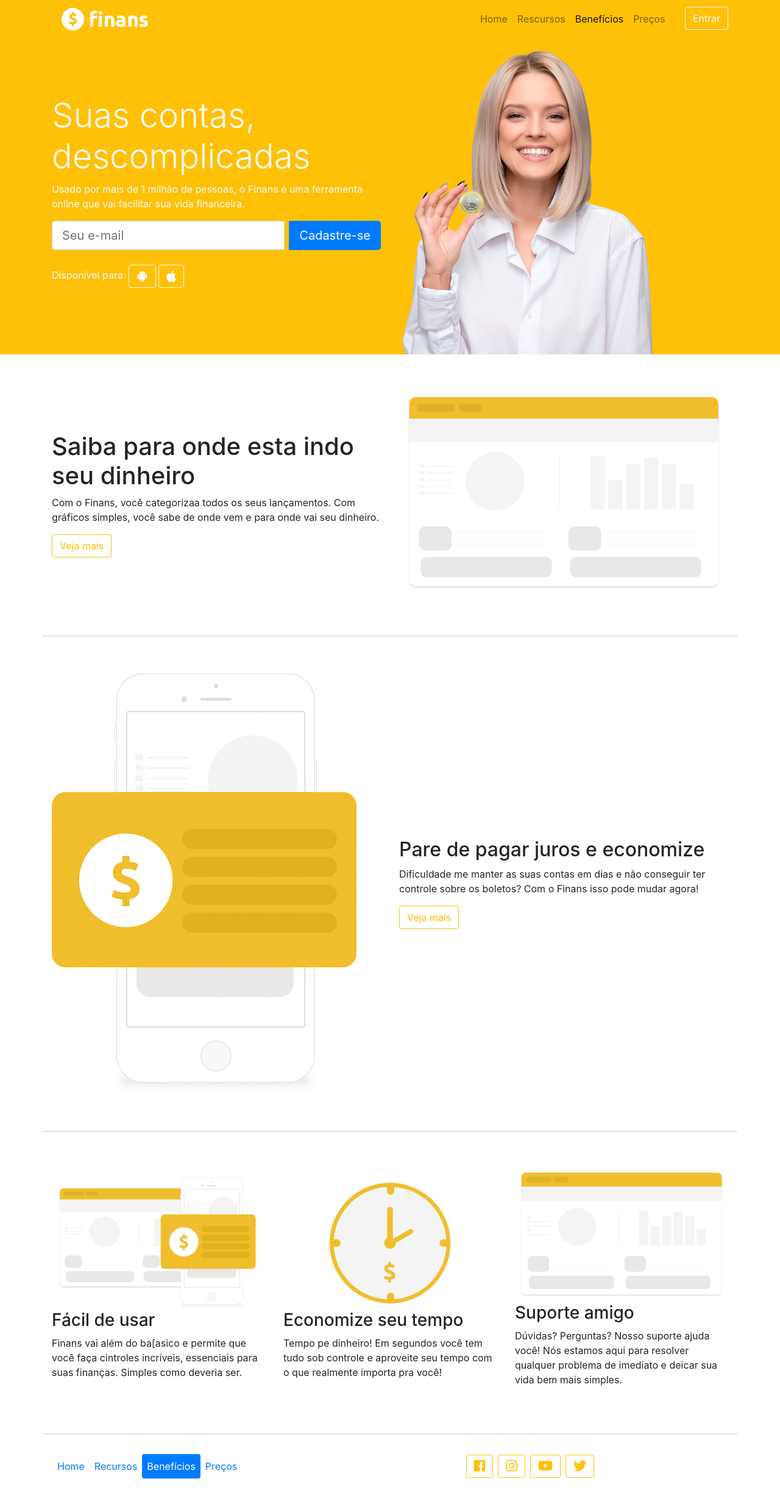
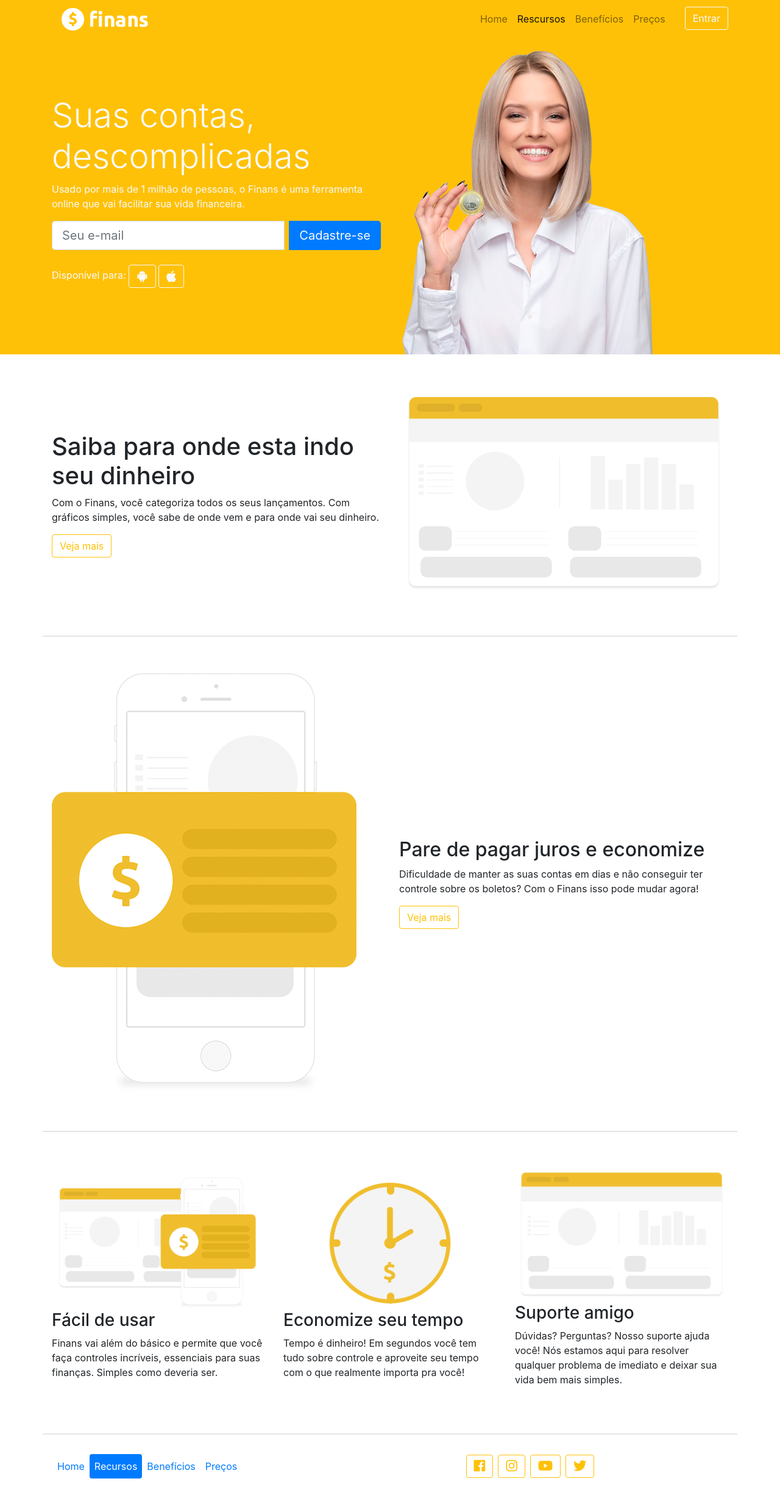
Before and after one commit to Rikelmy22/projeto-finans, a plain HTML site: page beneficios.html in a window 1280 px wide. Shown: the whole page at 61% size. Drawn offline with nearby package versions, Linux system fonts and the light colour scheme.

Commit message:
Correção dos erros de português e criei uma mediaquery para o formulário se adaptar

```diff
--- a/beneficios.html
+++ b/beneficios.html
@@ -4,7 +4,7 @@
     <!-- Meta tags Obrigatórias -->
     <meta charset="utf-8">
     <meta name="viewport" content="width=device-width, initial-scale=1, shrink-to-fit=no">
-    <title>Finans - Benefícios</title>
+    <title>Finans - Recursos</title>
 
     <!-- Bootstrap CSS -->
     <link rel="stylesheet" href="https://stackpath.bootstrapcdn.com/bootstrap/4.1.3/css/bootstrap.min.css" integrity="sha384-MCw98/SFnGE8fJT3GXwEOngsV7Zt27NXFoaoApmYm81iuXoPkFOJwJ8ERdknLPMO" crossorigin="anonymous">
@@ -13,7 +13,7 @@
     <link rel="stylesheet" href="https://use.fontawesome.com/releases/v5.3.1/css/all.css" integrity="sha384-mzrmE5qonljUremFsqc01SB46JvROS7bZs3IO2EmfFsd15uHvIt+Y8vEf7N7fWAU" crossorigin="anonymous">
 
      <!-- CSS customizado -->
-     <link rel="stylesheet" href="css/style.css">
+     <link rel="stylesheet" media="all" href="css/style.css">
 
   </head>
   <body>
@@ -33,16 +33,16 @@
                             <a href="index.html" class="nav-link">Home</a>
                         </li>
                         <li class="nav-item">
-                            <a href="recursos.html" class="nav-link">Rescursos</a>
+                            <a href="recursos.html" class="nav-link active">Rescursos</a>
                         </li>
                         <li class="nav-item">
-                            <a href="beneficios.html" class="nav-link active">Benefícios</a>
+                            <a href="beneficios.html" class="nav-link">Benefícios</a>
                         </li>
                         <li class="nav-item">
                             <a href="precos.html" class="nav-link">Preços</a>
                         </li>
                         <li class="nav-item">
-                            <a href="" class="btn btn-outline-light ml-md-4">Entrar</a>
+                            <a href="#" class="btn btn-outline-light ml-md-4">Entrar</a>
                         </li>
                     </ul>
                 </div><!-- /fim do menu -->
@@ -89,7 +89,7 @@
             <div class="col-md-6 d-flex">
                 <div class="align-self-center">
                     <h1>Saiba para onde esta indo seu dinheiro</h1>
-                    <p>Com o Finans, você categorizaa todos os seus lançamentos. Com gráficos simples, você sabe de onde vem e para onde vai seu dinheiro.</p>
+                    <p>Com o Finans, você categoriza todos os seus lançamentos. Com gráficos simples, você sabe de onde vem e para onde vai seu dinheiro.</p>
                     <a href="#" class="btn btn-primary btn-outline-warning">Veja mais</a>
                 </div>
             </div>
@@ -107,7 +107,7 @@
             <div class="col-md-6 d-flex order-2">
                 <div class="align-self-center">
                     <h2>Pare de pagar juros e economize</h2>
-                    <p>Dificuldade me manter as suas contas em dias e não conseguir ter controle sobre os boletos? Com o Finans isso pode mudar agora!</p>
+                    <p>Dificuldade de manter as suas contas em dias e não conseguir ter controle sobre os boletos? Com o Finans isso pode mudar agora!</p>
                     <a href="#" class="btn btn-primary btn-outline-warning">Veja mais</a>
                 </div>
             </div>
@@ -126,14 +126,14 @@
                 <div class="align-self-center">
                     <img src="./img/facil.png" class="img-fluid" alt="fácil de usar">
                     <h3>Fácil de usar</h3>
-                    <p>Finans vai além do ba[asico e permite que você faça cintroles incríveis, essenciais para suas finanças. Simples como deveria ser.</p>
+                    <p>Finans vai além do básico e permite que você faça controles incríveis, essenciais para suas finanças. Simples como deveria ser.</p>
                 </div>
             </div>
             <div class="col-sm-12 col-md-4 d-flex">
                 <div class="align-self-center">
                    <img src="./img/economize.png" class="img-fluid" alt="economize">
                    <h3>Economize seu tempo</h3>
-                   <p>Tempo pe dinheiro! Em segundos você tem tudo sob controle e aproveite seu tempo com o que realmente importa pra você!
+                   <p>Tempo é dinheiro! Em segundos você tem tudo sobre controle e aproveite seu tempo com o que realmente importa pra você!
                    </p>
                 </div>
             </div>
@@ -141,7 +141,7 @@
                 <div class="align-self-center">
                    <img src="./img/saiba.png" class="img-fluid" alt="saiba mais">
                    <h3>Suporte amigo</h3>
-                   <p>Dúvidas? Perguntas? Nosso suporte ajuda você! Nós estamos aqui para resolver qualquer problema de imediato e deicar sua vida bem mais simples.</p>
+                   <p>Dúvidas? Perguntas? Nosso suporte ajuda você! Nós estamos aqui para resolver qualquer problema de imediato e deixar sua vida bem mais simples.</p>
                 </div>
             </div>
         </div>
@@ -156,10 +156,10 @@
                         <a href="index.html" class="nav-link">Home</a>
                     </li>
                     <li class="nav-item">
-                        <a href="recursos.html" class="nav-link">Recursos</a>
+                        <a href="recursos.html" class="nav-link active">Recursos</a>
                     </li>
                     <li class="navbar-item">
-                        <a href="beneficios.html" class="nav-link active">Benefícios</a>
+                        <a href="beneficios.html" class="nav-link">Benefícios</a>
                     </li>
                     <li class="navbar-item">
                         <a href="precos.html" class="nav-link">Preços</a>
--- a/css/style.css
+++ b/css/style.css
@@ -9,3 +9,9 @@
     padding: 60px 0px;
     border-bottom: 2px solid #e5e5e5;
 }
+
+@media (min-width:320) and (max-width:480) {
+   form {
+    width: 100%;
+   }
+}
```
Also changed, not shown: index.html (+11 -11 lines), precos.html (+11 -11 lines), recursos.html (+6 -6 lines).
